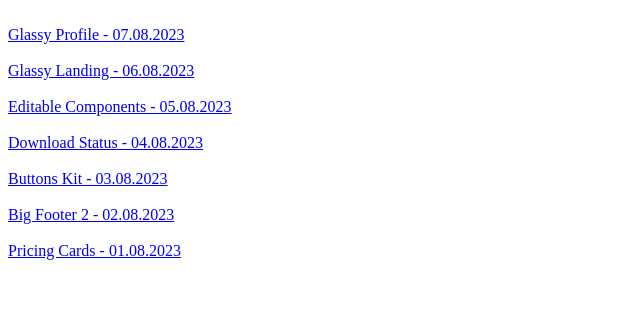
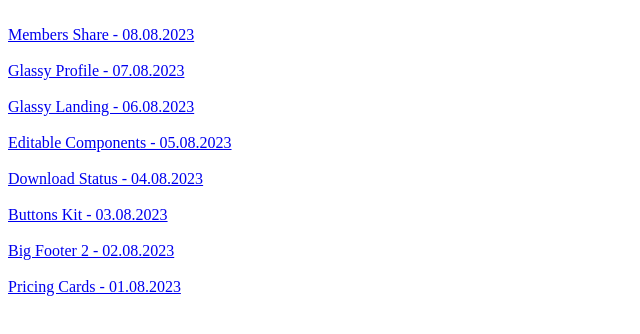
Before and after one commit to VV01T3K/iCodeThis, a plain HTML site: page index.html in a window 1280 px wide. Shown: the whole page, without its empty margins (0-640 px from the left). Drawn offline with Linux system fonts and the light colour scheme.

Commit message:
Update index.html

```diff
--- a/index.html
+++ b/index.html
@@ -7,6 +7,8 @@
 </head>
 <body>
     <br>
+    <a href="./Projects/Members Share - 08.08.2023/index.html">Members Share - 08.08.2023</a>
+    <br><br>
     <a href="./Projects/Glassy Profile - 07.08.2023/index.html">Glassy Profile - 07.08.2023</a>
     <br><br>
     <a href="./Projects/Glassy Landing - 06.08.2023/index.html">Glassy Landing - 06.08.2023</a>
```
